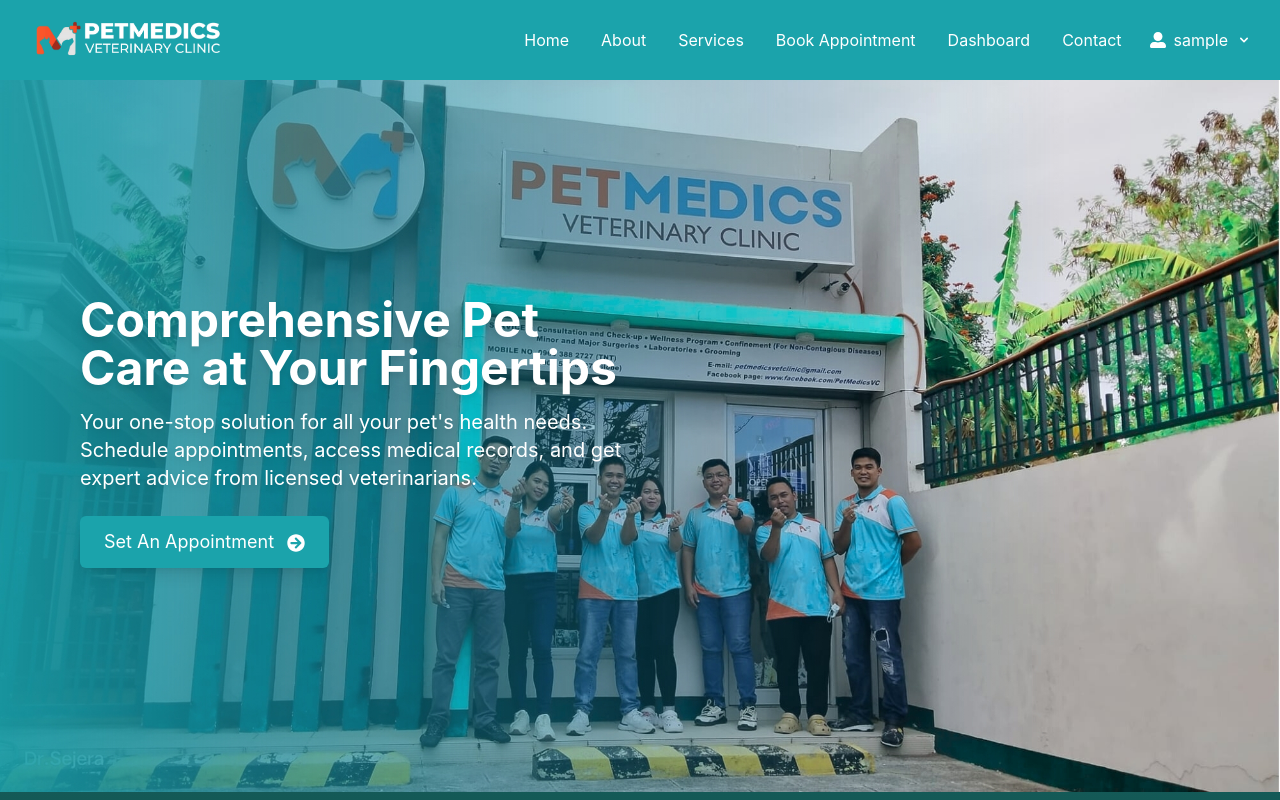
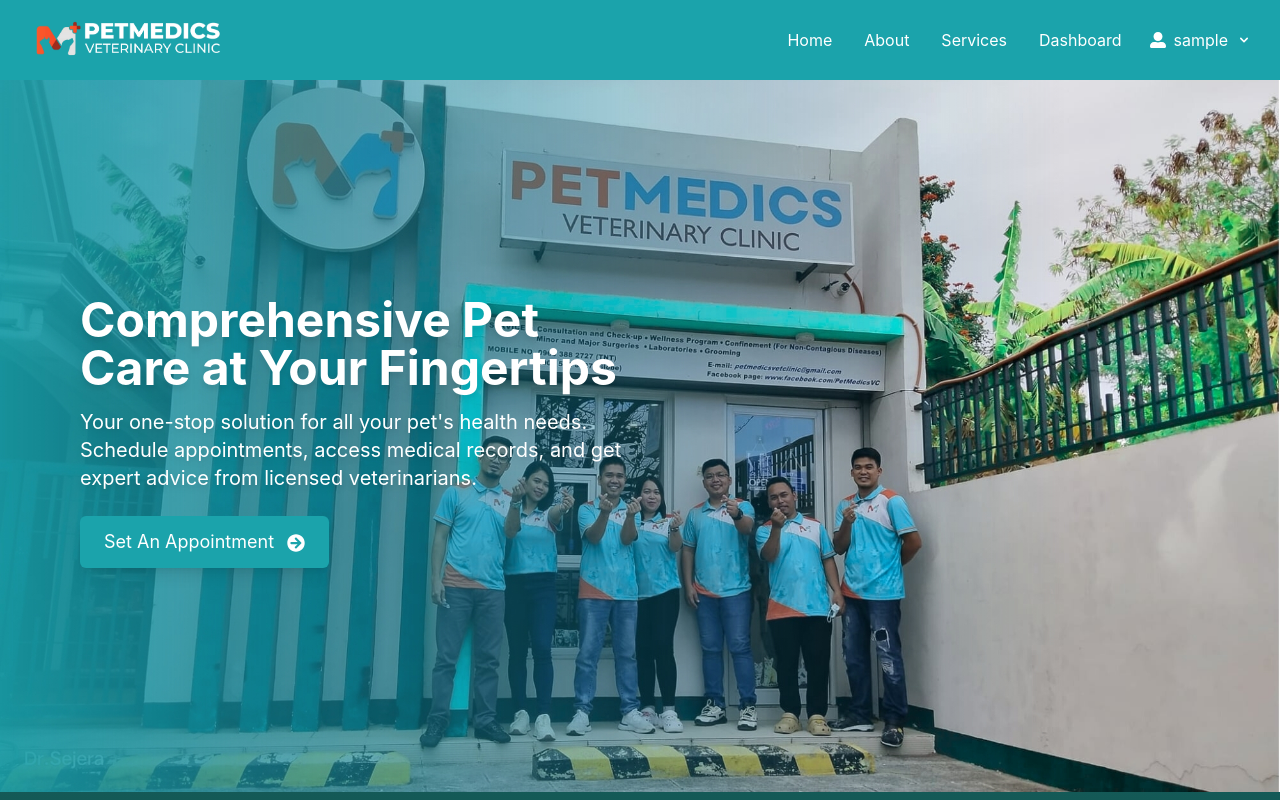
Before and after one commit to k-metra/PetCare, a React (Create React App) app in the folder frontend/: page /home in a window 1280 px wide. Shown: the top 800 px of the page. Built offline with nearby package versions, Linux system fonts and the light colour scheme; sample sign-in values are in the browser's storage; a web font is replaced by a local one.

Commit message:
feat(navbar): conditionally display navigation items based on user role

```diff
--- a/frontend/src/components/navbar.jsx
+++ b/frontend/src/components/navbar.jsx
@@ -43,14 +43,20 @@
                 <NavItem href="/home">Home</NavItem>
                 <NavItem href="/home#about">About</NavItem>
                 <NavItem href="/home#services">Services</NavItem>
-                <NavItem href="/set-appointment">Book Appointment</NavItem>
+                {/* Only show Book Appointment for regular users or when not logged in */}
+                {(!user || user.role === 'user') && (
+                    <NavItem href="/set-appointment">Book Appointment</NavItem>
+                )}
                 {user && user.role === 'user' && (
                     <NavItem href="/my-appointments">My Appointments</NavItem>
                 )}
                 {user && ['admin', 'staff'].includes(user.role) && (
                     <NavItem href="/admin-dashboard">Dashboard</NavItem>
                 )}
-                <NavItem href="/home#contact">Contact</NavItem>
+                {/* Only show Contact for regular users or when not logged in */}
+                {(!user || user.role === 'user') && (
+                    <NavItem href="/home#contact">Contact</NavItem>
+                )}
                 {!localStorage.getItem('token') && (
                     <NavItem href="/login">Login</NavItem>
                 )}
@@ -66,14 +72,20 @@
             <NavItem href="/home">Home</NavItem>
             <NavItem href="/home#about">About</NavItem>
             <NavItem href="/home#services">Services</NavItem>
-            <NavItem href="/set-appointment">Book Appointment</NavItem>
+            {/* Only show Book Appointment for regular users or when not logged in */}
+            {(!user || user.role === 'user') && (
+                <NavItem href="/set-appointment">Book Appointment</NavItem>
+            )}
             {user && user.role === 'user' && (
                 <NavItem href="/my-appointments">My Appointments</NavItem>
             )}
             {user && ['admin', 'staff'].includes(user.role) && (
                 <NavItem href="/admin-dashboard">Dashboard</NavItem>
             )}
-            <NavItem href="/home#contact">Contact</NavItem>
+            {/* Only show Contact for regular users or when not logged in */}
+            {(!user || user.role === 'user') && (
+                <NavItem href="/home#contact">Contact</NavItem>
+            )}
             {!localStorage.getItem('token') ? (
                 <NavItem href="/login">Login</NavItem>
             ) : (
```
